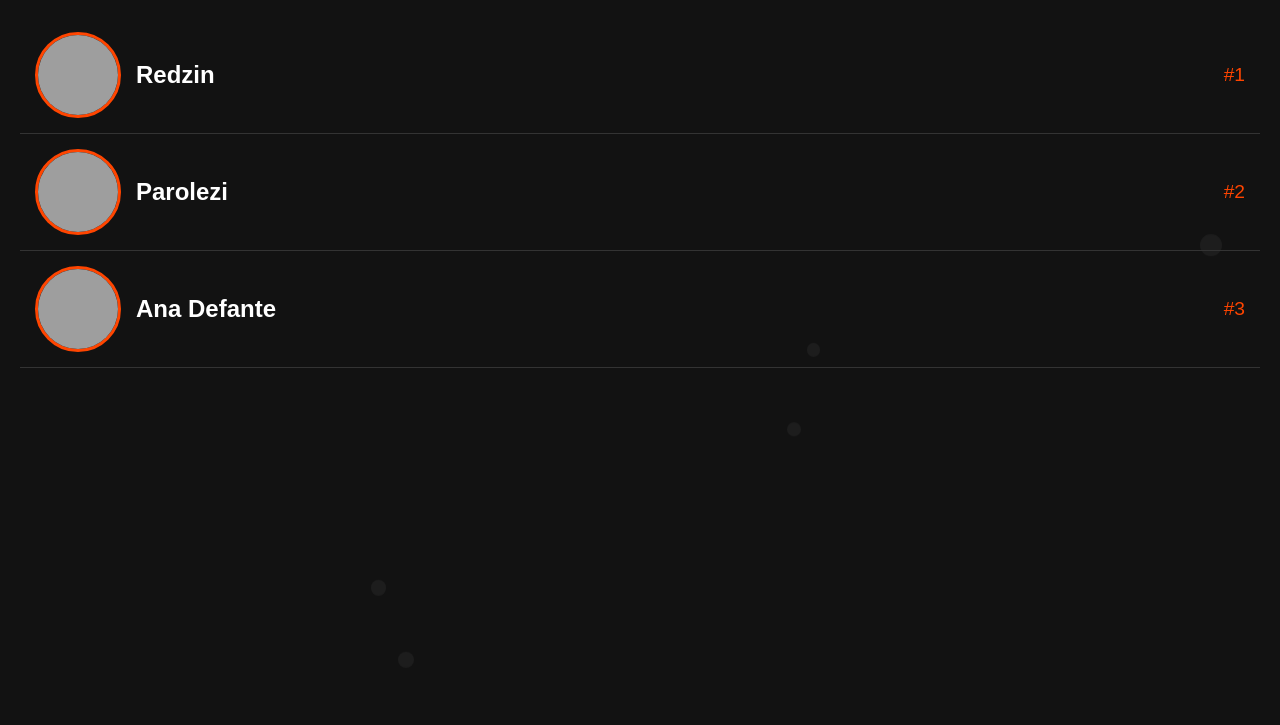
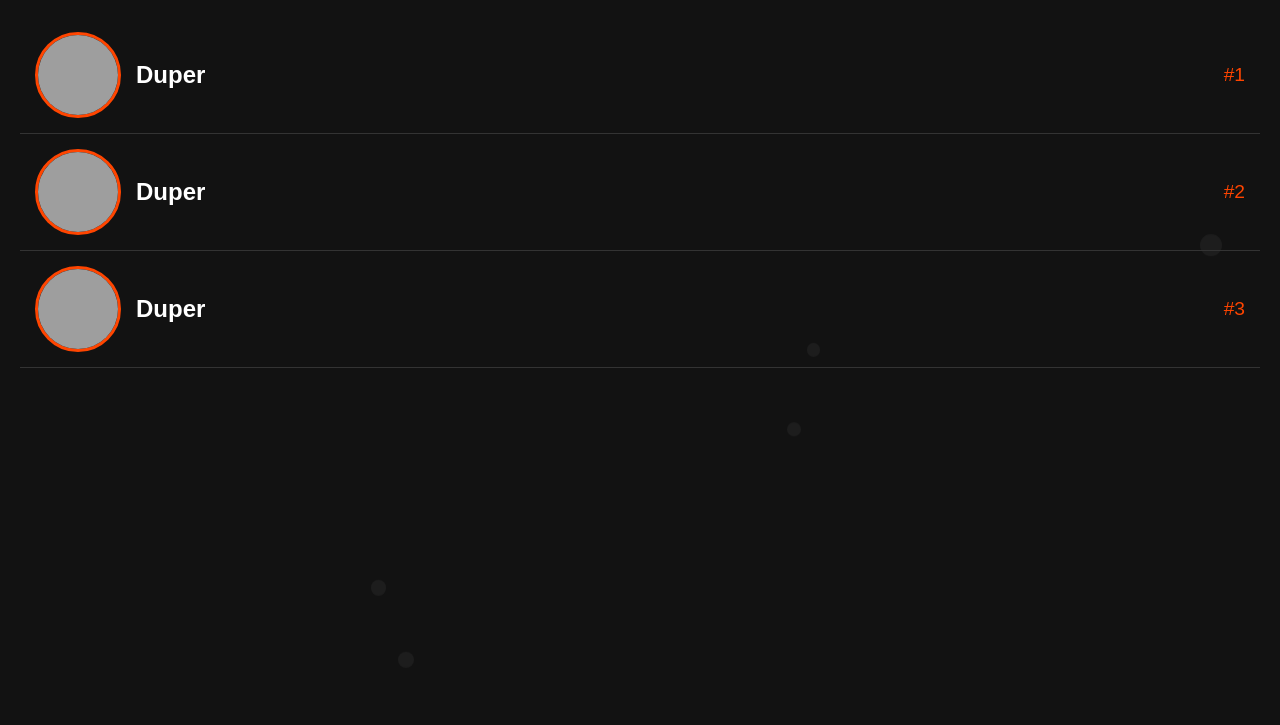
Before and after one commit to SevenOnlykkj/duper-api, a website: page public/vips.html in a window 1280 px wide. Shown: the part 75-800 px from the top of the page. Drawn offline with Linux system fonts and the light colour scheme; grey boxes are pictures that could not be loaded.

Commit message:
Update vips.html

```diff
--- a/public/vips.html
+++ b/public/vips.html
@@ -109,19 +109,19 @@
 
     <div class="ranking-item">
         <img src="https://i.imgur.com/Q8XZLF9.jpeg" alt="Max">
-        <h3>Redzin</h3>
+        <h3>Duper</h3>
         <span>#1</span>
     </div>
 
     <div class="ranking-item">
         <img src="https://i.imgur.com/4qZs3e6.jpeg" alt="Vitu">
-        <h3>Parolezi</h3>
+        <h3>Duper</h3>
         <span>#2</span>
     </div>
 
         <div class="ranking-item">
         <img src="https://i.imgur.com/n7ePOeJ.jpeg" alt="Yuna">
-        <h3>Ana Defante</h3>
+        <h3>Duper</h3>
         <span>#3</span>
     </div>
 
```
